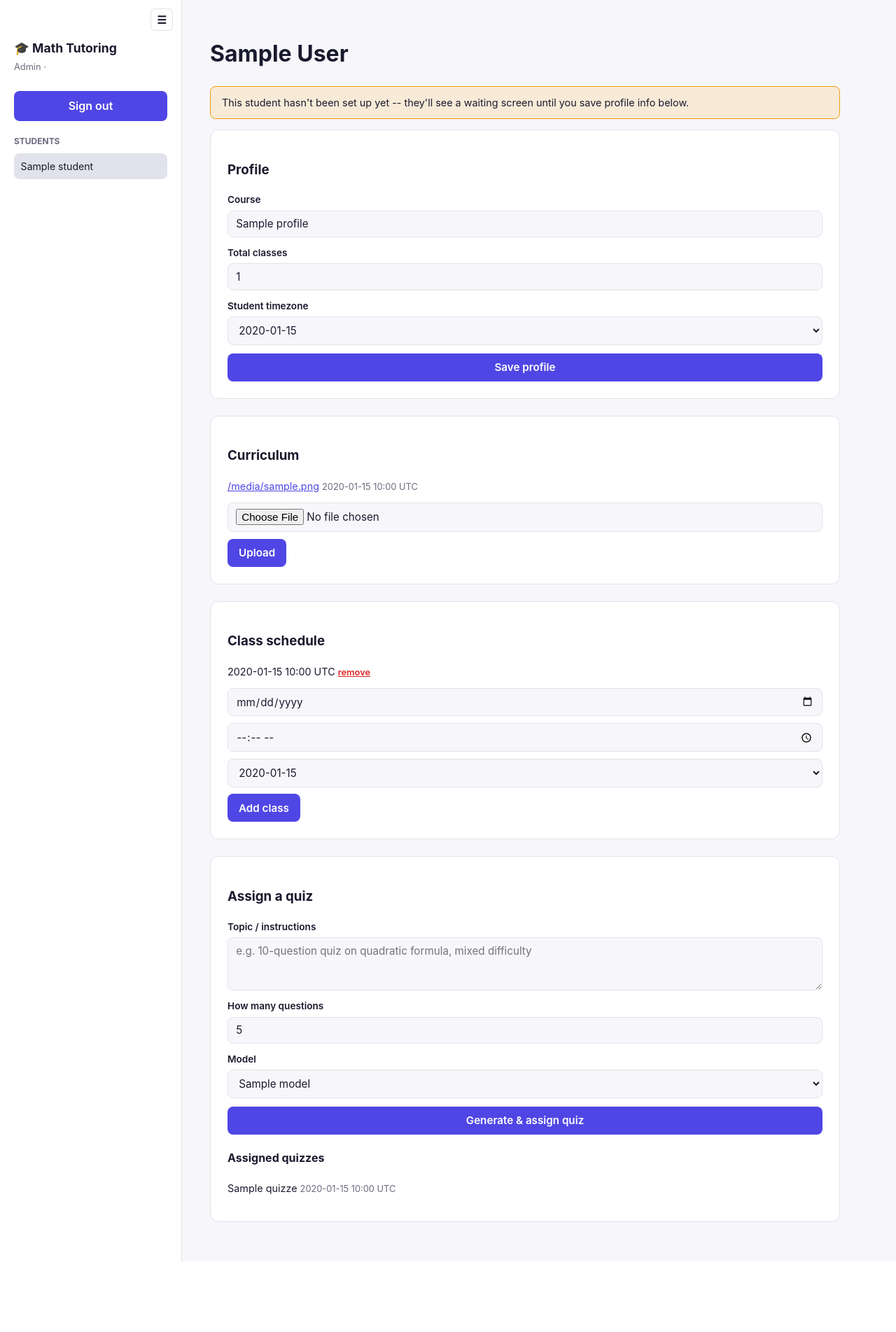
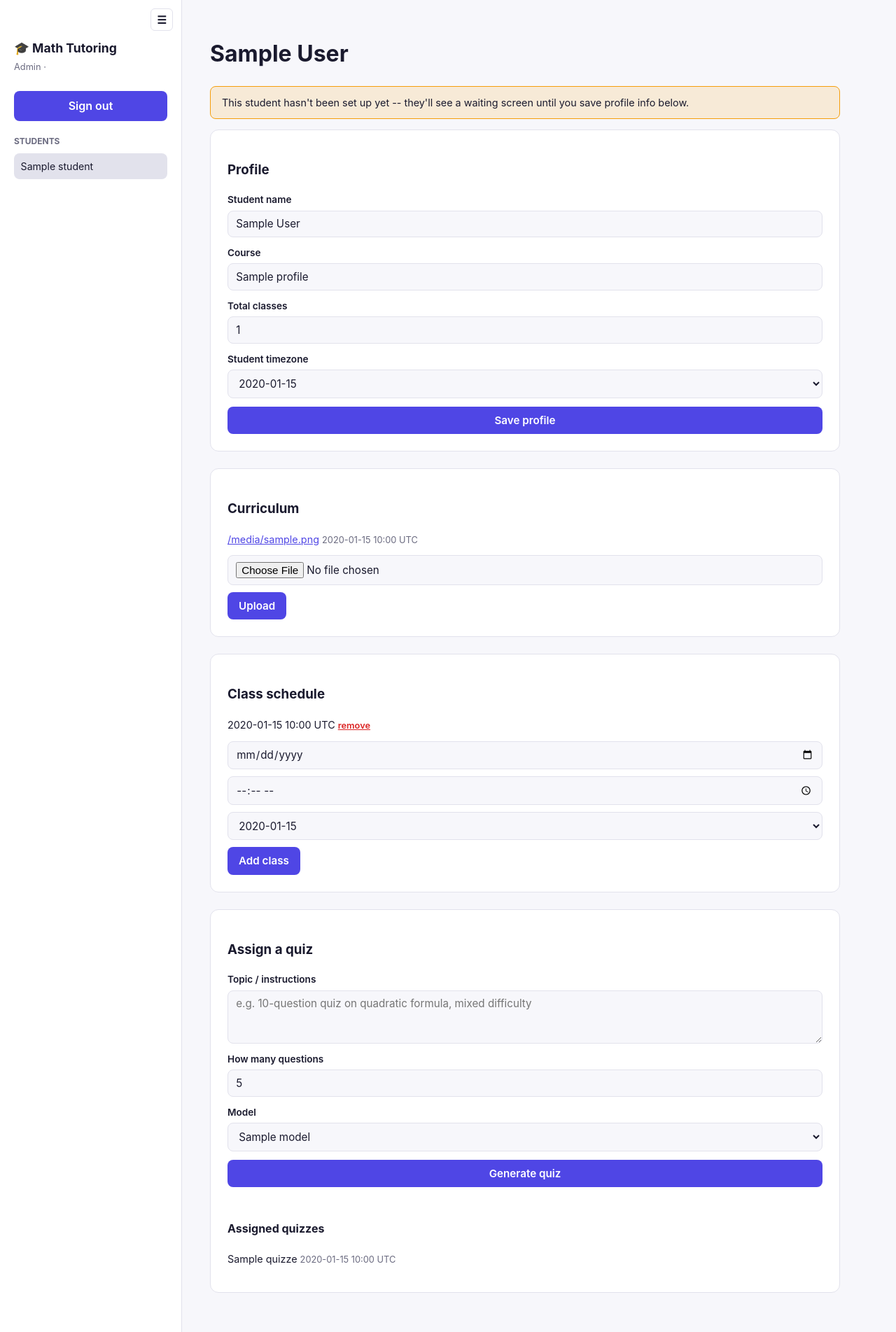
Before and after one commit to AryanSharma238/Math-tutoring-site-kk, a Flask app: template templates/admin_student.html in a window 1280 px wide. Shown: the whole page at 70% size. Before the commit the page ends 1802 px from the top, so only its background shows below. Run offline with Flask 3, Linux system fonts and the light colour scheme; tables that the repository leaves empty hold one stand-in row (values such as "Sample post"); the template is opened without the code that fills it: values that come from a table or form of the project are taken from there, most other values are stand-ins (such as "Sample title", 1, 10 or a date in 2020).

Commit message:
Fix quiz 500 error (gunicorn timeout too short for free models); add generate-preview-send flow with loading state; let admin set/fix student display name

```diff
--- a/app.py
+++ b/app.py
@@ -292,6 +292,7 @@ def register_routes(app):
         student = User.query.filter_by(id=user_id, is_admin=False).first_or_404()
         profile = student.profile
 
+        student.name = request.form.get("student_name", "").strip() or None
         profile.course_name = request.form.get("course_name", "").strip() or None
         try:
             profile.total_classes = max(int(request.form.get("total_classes", 0)), 0)
@@ -362,22 +363,22 @@ def register_routes(app):
         db.session.commit()
         return redirect(url_for("admin_student", user_id=user_id))
 
-    @app.route("/admin/student/<int:user_id>/quiz/generate", methods=["POST"])
+    @app.route("/admin/student/<int:user_id>/quiz/preview", methods=["POST"])
     @login_required
     @admin_required
-    def admin_student_generate_quiz(user_id):
-        student = User.query.filter_by(id=user_id, is_admin=False).first_or_404()
-        topic = request.form.get("topic", "").strip()
-        model = request.form.get("model") or FREE_MODELS[0]
+    def admin_student_quiz_preview(user_id):
+        User.query.filter_by(id=user_id, is_admin=False).first_or_404()
+        data = request.get_json(silent=True) or {}
+        topic = (data.get("topic") or "").strip()
+        model = data.get("model") or FREE_MODELS[0]
         try:
-            count = max(min(int(request.form.get("count", 5)), 25), 1)
-        except ValueError:
+            count = max(min(int(data.get("count", 5)), 25), 1)
+        except (ValueError, TypeError):
             count = 5
 
         api_key = os.environ.get("OPENROUTER_API_KEY")
         if not api_key:
-            flash("Server is missing OPENROUTER_API_KEY -- ask the admin to set it in Render.")
-            return redirect(url_for("admin_student", user_id=user_id))
+            return {"error": "Server is missing OPENROUTER_API_KEY -- ask the admin to set it in Render."}, 400
 
         try:
             resp = requests.post(
@@ -393,7 +394,7 @@ def register_routes(app):
                         {"role": "user", "content": topic or "general math problems, mixed topics"},
                     ],
                 },
-                timeout=60,
+                timeout=110,
             )
             resp.raise_for_status()
             raw = resp.json()["choices"][0]["message"]["content"]
@@ -405,19 +406,33 @@ def register_routes(app):
             start, end = cleaned.find("["), cleaned.rfind("]")
             questions = json.loads(cleaned[start:end + 1])
         except Exception as exc:
-            flash(f"Quiz generation failed: {exc}")
-            return redirect(url_for("admin_student", user_id=user_id))
+            return {"error": f"Quiz generation failed: {exc}"}, 502
+
+        title = topic[:100] if topic else "Untitled quiz"
+        return {"title": title, "model": model, "questions": questions}
+
+    @app.route("/admin/student/<int:user_id>/quiz/assign", methods=["POST"])
+    @login_required
+    @admin_required
+    def admin_student_quiz_assign(user_id):
+        student = User.query.filter_by(id=user_id, is_admin=False).first_or_404()
+        data = request.get_json(silent=True) or {}
+        title = (data.get("title") or "Untitled quiz")[:100]
+        model = data.get("model") or FREE_MODELS[0]
+        questions = data.get("questions")
+
+        if not isinstance(questions, list) or not questions:
+            return {"error": "No questions to assign."}, 400
 
         quiz = Quiz(
             profile_id=student.profile.id,
-            title=topic[:100] if topic else "Untitled quiz",
+            title=title,
             questions_json=json.dumps(questions),
             model_used=model,
         )
         db.session.add(quiz)
         db.session.commit()
-        flash(f"Quiz generated with {len(questions)} question(s).")
-        return redirect(url_for("admin_student", user_id=user_id))
+        return {"ok": True, "quiz_id": quiz.id, "title": quiz.title}
 
     # --- Curriculum file serving ---
 
--- a/static/style.css
+++ b/static/style.css
@@ -365,6 +365,28 @@ img.curriculum-viewer {
   background: var(--danger);
 }
 
+.secondary-btn {
+  background: var(--bg);
+  color: var(--text);
+  border: 1px solid var(--border);
+  margin-left: 0.5rem;
+}
+
+.quiz-status {
+  min-height: 1.2em;
+  font-size: 0.9rem;
+  color: var(--muted);
+  margin: 0.5rem 0;
+}
+
+#quizPreviewWrap {
+  margin-top: 1rem;
+}
+
+#sendQuizBtn {
+  margin-top: 1rem;
+}
+
 .theme-toggle {
   display: flex;
   gap: 0.6rem;
--- a/templates/admin_student.html
+++ b/templates/admin_student.html
@@ -12,6 +12,9 @@
     <section class="card">
       <h3>Profile</h3>
       <form method="POST" action="{{ url_for('admin_student_update', user_id=student.id) }}" class="form-grid">
+        <label>Student name
+          <input type="text" name="student_name" value="{{ student.name or '' }}" placeholder="Jane Doe">
+        </label>
         <label>Course
           <input type="text" name="course_name" value="{{ profile.course_name or '' }}" placeholder="Algebra 2">
         </label>
@@ -72,7 +75,7 @@
 
     <section class="card">
       <h3>Assign a quiz</h3>
-      <form method="POST" action="{{ url_for('admin_student_generate_quiz', user_id=student.id) }}" class="form-grid">
+      <form id="quizGenerateForm" class="form-grid">
         <label>Topic / instructions
           <textarea name="topic" rows="3" placeholder="e.g. 10-question quiz on quadratic formula, mixed difficulty"></textarea>
         </label>
@@ -84,18 +87,114 @@
             {% for m in models %}<option value="{{ m }}">{{ m }}</option>{% endfor %}
           </select>
         </label>
-        <button type="submit">Generate & assign quiz</button>
+        <button type="submit" id="generateQuizBtn">Generate quiz</button>
       </form>
+      <p class="quiz-status" id="quizStatus"></p>
+
+      <div id="quizPreviewWrap" hidden>
+        <h4>Review before sending</h4>
+        <p class="muted small">Check the questions below. Nothing is sent to the student until you click "Send to student".</p>
+        <div id="quizPreview"></div>
+        <button type="button" id="sendQuizBtn">Send to student</button>
+        <button type="button" id="discardQuizBtn" class="secondary-btn">Discard</button>
+      </div>
 
       {% if profile.quizzes %}
         <h4>Assigned quizzes</h4>
-        <ul class="file-list">
+        <ul class="file-list" id="assignedQuizList">
           {% for q in profile.quizzes %}
             <li>{{ q.title }} <span class="muted small">{{ q.created_at.strftime('%Y-%m-%d %H:%M') }} UTC</span></li>
           {% endfor %}
         </ul>
+      {% else %}
+        <ul class="file-list" id="assignedQuizList"></ul>
       {% endif %}
     </section>
   </main>
 </div>
 {% endblock %}
+{% block scripts %}
+<script>
+  const quizForm = document.getElementById("quizGenerateForm");
+  const generateBtn = document.getElementById("generateQuizBtn");
+  const statusEl = document.getElementById("quizStatus");
+  const previewWrap = document.getElementById("quizPreviewWrap");
+  const previewEl = document.getElementById("quizPreview");
+  const sendBtn = document.getElementById("sendQuizBtn");
+  const discardBtn = document.getElementById("discardQuizBtn");
+
+  let pendingQuiz = null;
+
+  quizForm.addEventListener("submit", async (e) => {
+    e.preventDefault();
+    generateBtn.disabled = true;
+    statusEl.textContent = "Loading... generating quiz, this can take up to a minute.";
+    previewWrap.hidden = true;
+
+    const formData = new FormData(quizForm);
+    try {
+      const resp = await fetch("{{ url_for('admin_student_quiz_preview', user_id=student.id) }}", {
+        method: "POST",
+        headers: { "Content-Type": "application/json" },
+        body: JSON.stringify({
+          topic: formData.get("topic"),
+          count: formData.get("count"),
+          model: formData.get("model"),
+        }),
+      });
+      const data = await resp.json();
+      if (!resp.ok || data.error) {
+        statusEl.textContent = data.error || "Quiz generation failed.";
+        return;
+      }
+
+      pendingQuiz = data;
+      statusEl.textContent = `Generated ${data.questions.length} question(s). Review below.`;
+      renderQuizQuestions(data.questions, previewEl);
+      previewWrap.hidden = false;
+    } catch (err) {
+      statusEl.textContent = `Error: ${err.message}`;
+    } finally {
+      generateBtn.disabled = false;
+    }
+  });
+
+  sendBtn.addEventListener("click", async () => {
+    if (!pendingQuiz) return;
+    sendBtn.disabled = true;
+    statusEl.textContent = "Sending to student...";
+
+    try {
+      const resp = await fetch("{{ url_for('admin_student_quiz_assign', user_id=student.id) }}", {
+        method: "POST",
+        headers: { "Content-Type": "application/json" },
+        body: JSON.stringify(pendingQuiz),
+      });
+      const data = await resp.json();
+      if (!resp.ok || data.error) {
+        statusEl.textContent = data.error || "Could not assign quiz.";
+        return;
+      }
+
+      statusEl.textContent = `Sent "${data.title}" to the student.`;
+      previewWrap.hidden = true;
+      pendingQuiz = null;
+
+      const list = document.getElementById("assignedQuizList");
+      const li = document.createElement("li");
+      li.textContent = data.title;
+      list.appendChild(li);
+    } catch (err) {
+      statusEl.textContent = `Error: ${err.message}`;
+    } finally {
+      sendBtn.disabled = false;
+    }
+  });
+
+  discardBtn.addEventListener("click", () => {
+    pendingQuiz = null;
+    previewWrap.hidden = true;
+    statusEl.textContent = "Discarded.";
+  });
+</script>
+{% endblock %}
```
Also changed, not shown: README.md, 1 other file.
